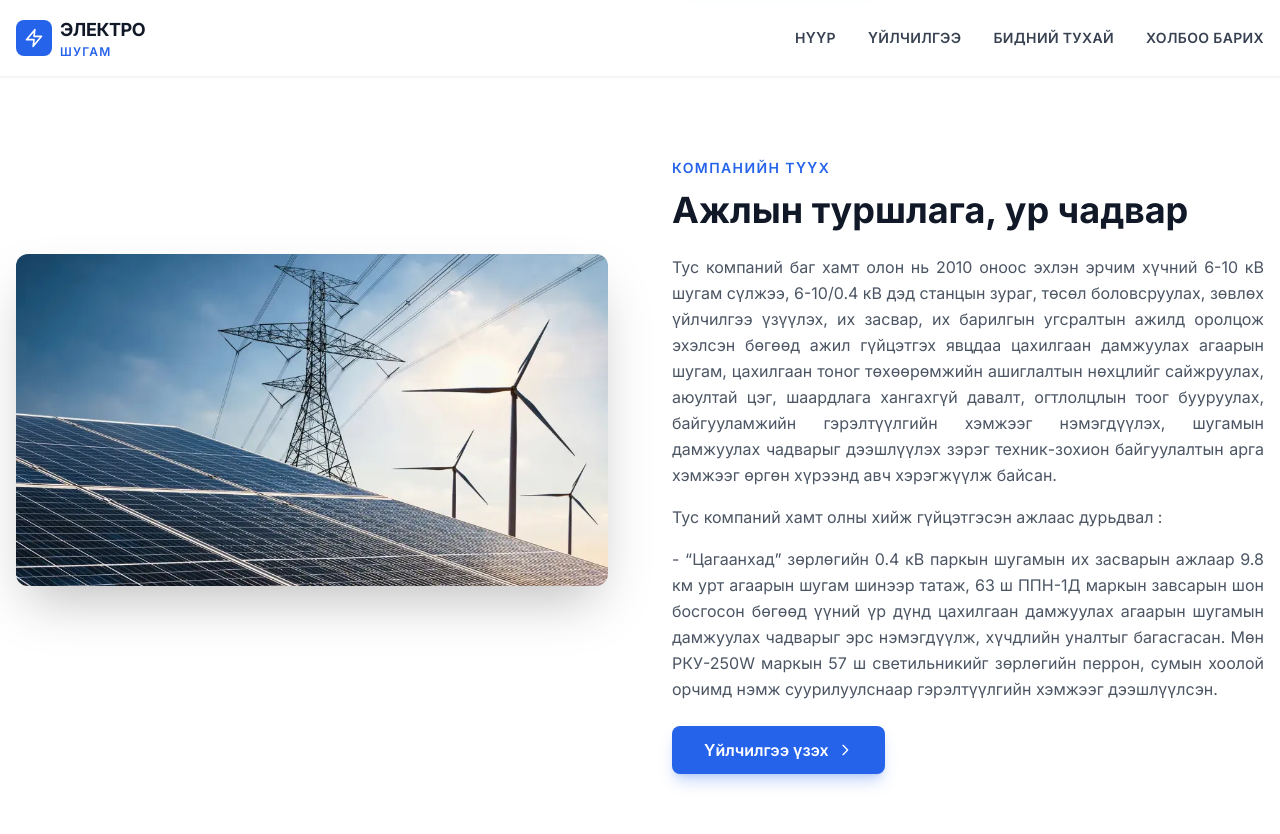
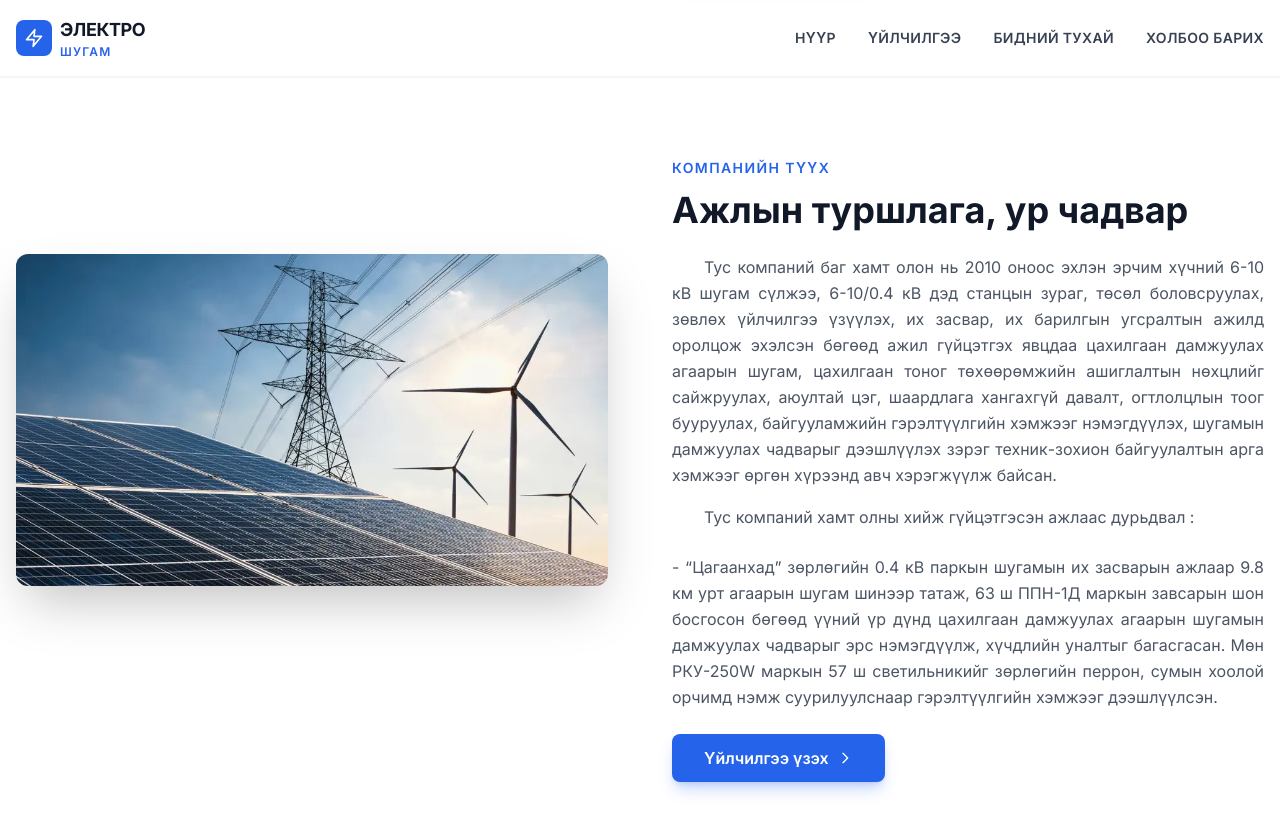
Before and after one commit to electroshugam/electroshugam_web_new, a Jekyll site: the page built from about.html, in a window 1280 px wide and 900 px high, scrolled down 769 px. Shown: the top 834 px of the window. Built offline with Jekyll 4.4.1, drawn with Linux system fonts in a browser that asks for light colours; nearby versions of some CDN libraries.

Commit message:
fig update

```diff
--- a/about.html
+++ b/about.html
@@ -54,9 +54,11 @@ body_class: ""
       <div>
         <p class="text-sm font-semibold text-blue-600 uppercase tracking-widest mb-3">КОМПАНИЙН ТҮҮХ</p>
         <h2 class="text-2xl md:text-3xl lg:text-4xl font-bold mb-6 text-gray-900 leading-tight">Ажлын туршлага, ур чадвар</h2>
-        <div class="mb-6 text-gray-600 text-justify [&_p]:text-base [&_p]:leading-relaxed [&_p]:mb-4">
+        <div class="mb-6 text-gray-600 text-justify [&_p]:text-base [&_p]:leading-relaxed [&_p]:mb-4 [&_p]:indent-8">
           <p>Тус компаний баг хамт олон нь 2010 оноос эхлэн эрчим хүчний 6-10 кВ шугам сүлжээ, 6-10/0.4 кВ дэд станцын зураг, төсөл боловсруулах, зөвлөх үйлчилгээ үзүүлэх, их засвар, их барилгын угсралтын ажилд оролцож эхэлсэн бөгөөд ажил гүйцэтгэх явцдаа цахилгаан дамжуулах агаарын шугам, цахилгаан тоног төхөөрөмжийн ашиглалтын нөхцлийг сайжруулах, аюултай цэг, шаардлага хангахгүй давалт, огтлолцлын тоог бууруулах, байгууламжийн гэрэлтүүлгийн хэмжээг нэмэгдүүлэх, шугамын дамжуулах чадварыг дээшлүүлэх зэрэг техник-зохион байгуулалтын арга хэмжээг өргөн хүрээнд авч хэрэгжүүлж байсан.</p>
           <p>Тус компаний хамт олны хийж гүйцэтгэсэн ажлаас дурьдвал :</p>
+          </div>
+        <div class="mb-6 text-gray-600 text-justify [&_p]:text-base [&_p]:leading-relaxed [&_p]:mb-4">
           <p>-        “Цагаанхад” зөрлөгийн 0.4 кВ паркын шугамын их засварын ажлаар 9.8 км урт агаарын шугам шинээр татаж, 63 ш ППН-1Д маркын завсарын шон босгосон бөгөөд үүний үр дүнд цахилгаан дамжуулах агаарын шугамын дамжуулах чадварыг эрс нэмэгдүүлж, хүчдлийн  уналтыг багасгасан. Мөн  РКУ-250W маркын  57 ш светильникийг зөрлөгийн перрон, сумын хоолой орчимд нэмж суурилуулснаар гэрэлтүүлгийн хэмжээг дээшлүүлсэн.</p>
         </div>
         <a href="{{ '/services/' | relative_url }}" class="inline-flex items-center px-8 py-3 bg-blue-600 text-white font-semibold rounded-lg hover:bg-blue-700 transition-all shadow-lg shadow-blue-600/25 hover:shadow-blue-600/40 group">Үйлчилгээ үзэх<svg class="w-4 h-4 ml-2 group-hover:translate-x-1 transition-transform" fill="none" stroke="currentColor" stroke-width="2" viewBox="0 0 24 24"><path stroke-linecap="round" stroke-linejoin="round" d="M9 5l7 7-7 7"/></svg></a>
```
